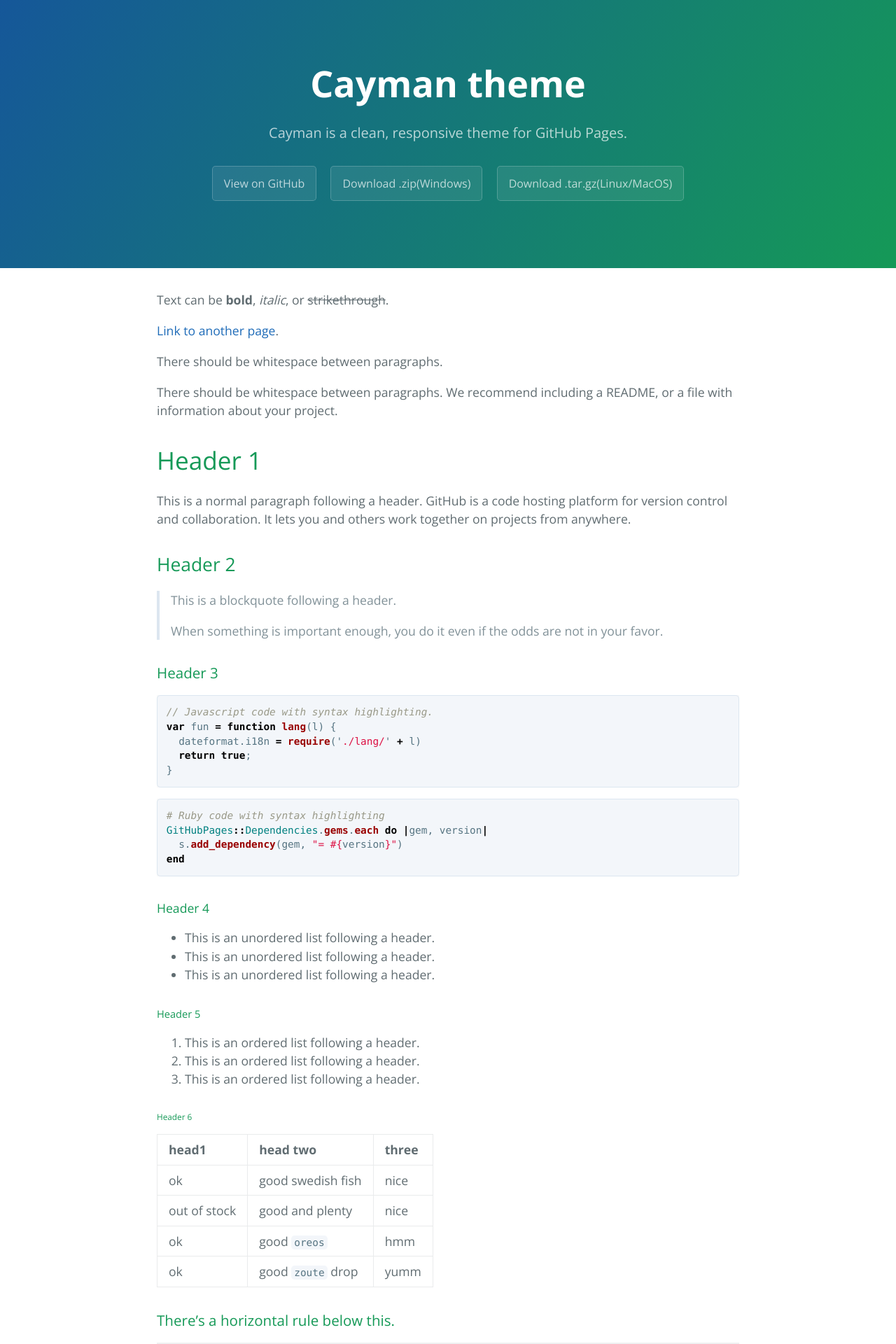
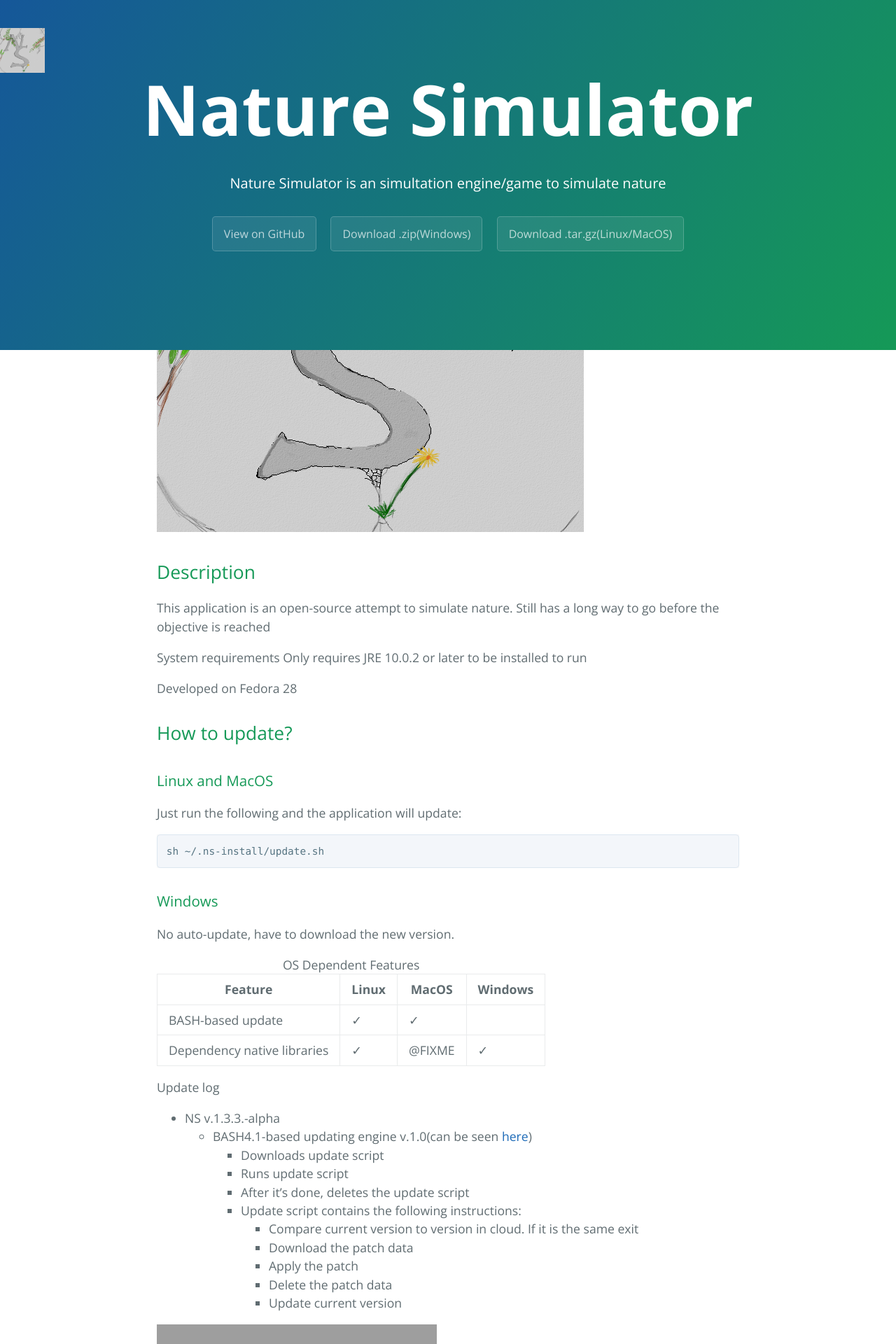
Before and after one commit to NonNullDinu/NatureSimulator, a Jekyll site: the page built from docs/index.md, in a window 1280 px wide. Shown: the top 1920 px of the page at 70% size. Built offline with Jekyll 4.4.1, drawn with Linux system fonts in a browser that asks for light colours; nearby versions of some CDN libraries; some of the changed text lies outside the part shown; grey boxes are pictures that could not be loaded.

Commit message:
Commit
Signed-off-by: NonNullDinu <dinu01blanovschi@gmail.com>

````diff
--- a/docs/_config.yml
+++ b/docs/_config.yml
@@ -1,5 +1,5 @@
-title: Cayman theme
-description: Cayman is a clean, responsive theme for GitHub Pages.
+title: Nature Simulator
+description: Nature Simulator is an simultation engine/game to simulate nature
 show_downloads: true
 google_analytics:
 theme: jekyll-theme-cayman
--- a/docs/_layouts/default.html
+++ b/docs/_layouts/default.html
@@ -1,18 +1,6 @@
 <!DOCTYPE html>
 <html lang="{{ site.lang | default: " en-US" }}">
 <head>
-
-    {% if site.google_analytics %}
-    <script async src="https://www.googletagmanager.com/gtag/js?id={{ site.google_analytics }}"></script>
-    <script>
-        window.dataLayer = window.dataLayer || [];
-        function gtag(){dataLayer.push(arguments);}
-        gtag('js', new Date());
-        gtag('config', '{{ site.google_analytics }}');
-
-
-    </script>
-    {% endif %}
     <meta charset="UTF-8">
 
     {% seo %}
@@ -20,23 +8,58 @@
     <meta name="theme-color" content="#157878">
     <meta name="apple-mobile-web-app-status-bar-style" content="black-translucent">
     <link rel="stylesheet" href="{{ '/assets/css/style.css?v=' | append: site.github.build_revision | relative_url }}">
+    <script src="https://ajax.googleapis.com/ajax/libs/jquery/1.11.0/jquery.min.js"></script>
+
+    <script>
+        alert("script loaded");
+        $('#content').css("position", "absolute");
+
+        $(window).on('scroll', function () {
+        var scrollTop = $(window).scrollTop();
+        if (scrollTop > 10) {
+            $('#header').stop().animate({height: "80px"},600);
+            $('#proj-id').stop().animate({left: "-35%", top: "-50px", fontSize: "50px"}, 600);
+            $('#zip-btn').stop().animate({opacity: "0.0"}, 600);
+            $('#tar-btn').stop().animate({opacity: "0.0"}, 600);
+            $('#github-btn').stop().animate({opacity: "0.0"}, 600);
+            $('#proj-tagline').stop().animate({opacity: "0.0"}, 600);
+            $('#content').stop().animate({top: "80px"}, 600);
+        }
+        else {
+            $('#header').stop().animate({height: "500px"},600);
+            $('#proj-id').stop().animate({left: "0%", top: "0px", fontSize: "100px"}, 600);
+            $('#zip-btn').stop().animate({opacity: "1.0"}, 600);
+            $('#tar-btn').stop().animate({opacity: "1.0"}, 600);
+            $('#github-btn').stop().animate({opacity: "1.0"}, 600);
+            $('#proj-tagline').stop().animate({opacity: "1.0"}, 600);
+            $('#content').stop().animate({top: "500px"}, 600);
+        }
+    });
+
+
+
+    </script>
 </head>
 <body>
+<div id="top-of-everything"></div>
 <a id="skip-to-content" href="#content">Skip to the content.</a>
 
-<header class="page-header" role="banner">
-    <h1 class="project-name">{{ site.title | default: site.github.repository_name }}</h1>
-    <h2 class="project-tagline">{{ site.description | default: site.github.project_tagline }}</h2>
+<header class="page-header" role="banner" id="header">
+    <h1 class="project-name" id="proj-id">{{ site.title | default: site.github.repository_name }}</h1>
+    <h2 class="project-tagline" id="proj-tagline">{{ site.description | default: site.github.project_tagline }}</h2>
     {% if site.github.is_project_page %}
-    <a href="{{ site.github.repository_url }}" class="btn">View on GitHub</a>
+    <a href="{{ site.github.repository_url }}" class="btn" id="github-btn">View on GitHub</a>
     {% endif %}
     {% if site.show_downloads %}
-    <a href="{{ site.github.zip_url }}" class="btn">Download .zip(Windows)</a>
-    <a href="{{ site.github.tar_url }}" class="btn">Download .tar.gz(Linux/MacOS)</a>
+    <a href="{{ site.github.zip_url }}" class="btn" id="zip-btn">Download .zip(Windows)</a>
+    <a href="{{ site.github.tar_url }}" class="btn" id="tar-btn">Download .tar.gz(Linux/MacOS)</a>
     {% endif %}
+    <img src="https://raw.githubusercontent.com/NonNullDinu/NatureSimulator/master/gameData/textures/ns_icon.png"
+         alt="ICON" width="64" height="64" id="icon-img"/>
 </header>
 
 <main id="content" class="main-content" role="main">
+    <div style="height: 100px"></div>
     {{ content }}
 
     <footer class="site-footer">
--- a/docs/_sass/jekyll-theme-cayman.scss
+++ b/docs/_sass/jekyll-theme-cayman.scss
@@ -106,6 +106,9 @@ a {
 }
 
 .page-header {
+  position: fixed;
+  width: 100%;
+  height: 200px;
   color: $header-heading-color;
   text-align: center;
   background-color: $header-bg-color;
@@ -127,6 +130,7 @@ a {
 .project-name {
   margin-top: 0;
   margin-bottom: 0.1rem;
+  position: relative;
 
   @include large {
     font-size: 3.25rem;
@@ -161,6 +165,7 @@ a {
 
 .main-content {
   word-wrap: break-word;
+  postition: relative;
 
   :first-child {
     margin-top: 0;
@@ -362,3 +367,10 @@ a {
 .site-footer-credits {
   color: $blockquote-text-color;
 }
+
+#icon-img {
+	position: absolute;
+	opacity: 1.0;
+	top: 40px;
+	left: 0px;
+}
--- a/docs/index.md
+++ b/docs/index.md
@@ -2,122 +2,60 @@
 layout: default
 ---
 
-Text can be **bold**, _italic_, or ~~strikethrough~~.
+![NS_ICON](https://raw.githubusercontent.com/NonNullDinu/NatureSimulator/master/gameData/textures/ns_icon.png)
 
-[Link to another page](./another-page.html).
+## Description
+This application is an open-source attempt to simulate nature.
+Still has a long way to go before the objective is reached
 
-There should be whitespace between paragraphs.
+System requirements
+Only requires JRE 10.0.2 or later to be installed to run
 
-There should be whitespace between paragraphs. We recommend including a README, or a file with information about your project.
+Developed on Fedora 28
 
-# Header 1
-
-This is a normal paragraph following a header. GitHub is a code hosting platform for version control and collaboration. It lets you and others work together on projects from anywhere.
-
-## Header 2
-
-> This is a blockquote following a header.
->
-> When something is important enough, you do it even if the odds are not in your favor.
-
-### Header 3
-
-```js
-// Javascript code with syntax highlighting.
-var fun = function lang(l) {
-  dateformat.i18n = require('./lang/' + l)
-  return true;
-}
+## How to update?
+### Linux and MacOS
+Just run the following and the application will update:
+```bash
+sh ~/.ns-install/update.sh
 ```
 
-```ruby
-# Ruby code with syntax highlighting
-GitHubPages::Dependencies.gems.each do |gem, version|
-  s.add_dependency(gem, "= #{version}")
-end
-```
+### Windows
+No auto-update, have to download the new version.
 
-#### Header 4
+<table>
+	<caption>OS Dependent Features</caption>
+	<tr>
+		<th>Feature</th>
+		<th>Linux</th>
+		<th>MacOS</th>
+		<th>Windows</th>
+	</tr>
+	<tr>
+		<td>BASH-based update</td>
+		<td>✓</td>
+		<td>✓</td>
+		<td></td>
+	</tr>
+	<tr>
+		<td>Dependency native libraries</td>
+		<td>✓</td>
+		<td>@FIXME</td>
+		<td>✓</td>
+	</tr>
+</table>
 
-*   This is an unordered list following a header.
-*   This is an unordered list following a header.
-*   This is an unordered list following a header.
-
-##### Header 5
-
-1.  This is an ordered list following a header.
-2.  This is an ordered list following a header.
-3.  This is an ordered list following a header.
-
-###### Header 6
-
-| head1        | head two          | three |
-|:-------------|:------------------|:------|
-| ok           | good swedish fish | nice  |
-| out of stock | good and plenty   | nice  |
-| ok           | good `oreos`      | hmm   |
-| ok           | good `zoute` drop | yumm  |
-
-### There's a horizontal rule below this.
-
-* * *
-
-### Here is an unordered list:
-
-*   Item foo
-*   Item bar
-*   Item baz
-*   Item zip
-
-### And an ordered list:
-
-1.  Item one
-1.  Item two
-1.  Item three
-1.  Item four
-
-### And a nested list:
-
-- level 1 item
-  - level 2 item
-  - level 2 item
-    - level 3 item
-    - level 3 item
-- level 1 item
-  - level 2 item
-  - level 2 item
-  - level 2 item
-- level 1 item
-  - level 2 item
-  - level 2 item
-- level 1 item
-
-### Small image
+Update log
+* NS v.1.3.3.-alpha
+	* BASH4.1-based updating engine v.1.0(can be seen [here](../install/update.sh))
+		* Downloads update script
+		* Runs update script
+		* After it's done, deletes the update script
+		* Update script contains the following instructions:
+			* Compare current version to version in cloud. If it is the same exit
+			* Download the patch data
+			* Apply the patch
+			* Delete the patch data
+			* Update current version
 
 ![Octocat](https://assets-cdn.github.com/images/icons/emoji/octocat.png)
-
-### Large image
-
-![Branching](https://guides.github.com/activities/hello-world/branching.png)
-
-
-### Definition lists can be used with HTML syntax.
-
-<dl>
-<dt>Name</dt>
-<dd>Godzilla</dd>
-<dt>Born</dt>
-<dd>1952</dd>
-<dt>Birthplace</dt>
-<dd>Japan</dd>
-<dt>Color</dt>
-<dd>Green</dd>
-</dl>
-
-```
-Long, single-line code blocks should not wrap. They should horizontally scroll if they are too long. This line should be long enough to demonstrate this.
-```
-
-```
-The final element.
-```
````
Also changed, not shown: docs/docs/CODE_OF_CONDUCT.md (deleted, +0 -46 lines), docs/docs/CONTRIBUTING.md (deleted, +0 -88 lines), docs/docs/SUPPORT.md (deleted, +0 -9 lines), 1 other file.
